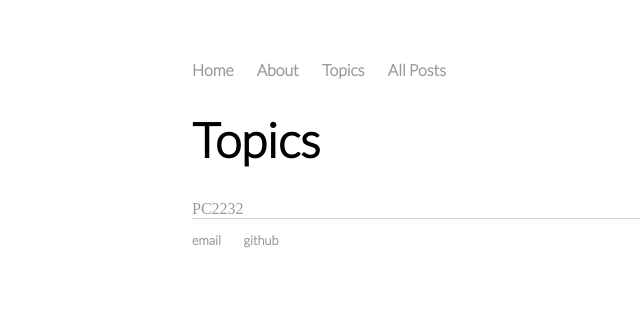
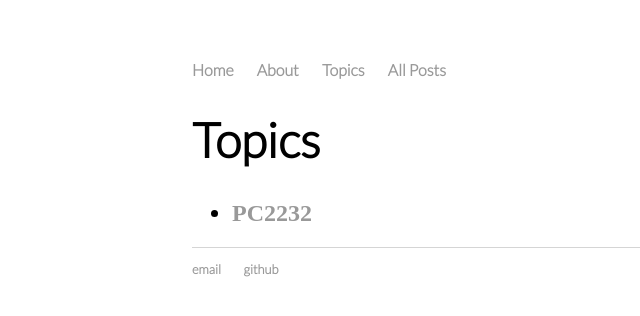
Before and after one commit to serriferous/initial.github.io, a Jekyll site: the page built from Topics/index.html, in a window 1280 px wide. Shown: the top 316 px of the page, without its empty margins (0-640 px from the left). Built offline with Jekyll 4.4.1, drawn with Linux system fonts in a browser that asks for light colours.

Commit message:
Update index.html

```diff
--- a/Topics/index.html
+++ b/Topics/index.html
@@ -4,6 +4,8 @@ layout: default
 
 <h1>Topics</h1>
 <p></p>
+<ul>
 {% for category in site.categories %}
-    <h2></h2><div class="categories-title"><a href="/{{ category | first }}">{{ category | first }}</a></div></h2>
+    <h2><li><div class="categories-title"><a href="/{{ category | first }}">{{ category | first }}</a></div></li></h2>
 {% endfor %}
+</ul>
```
